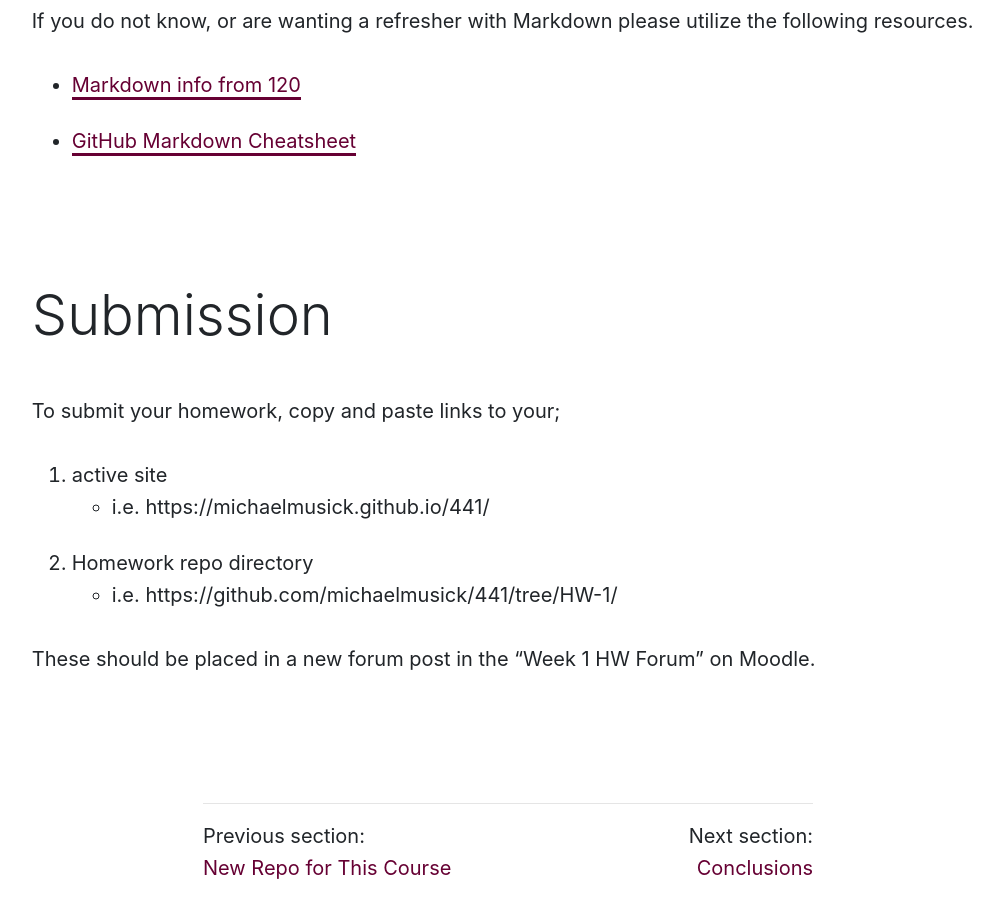
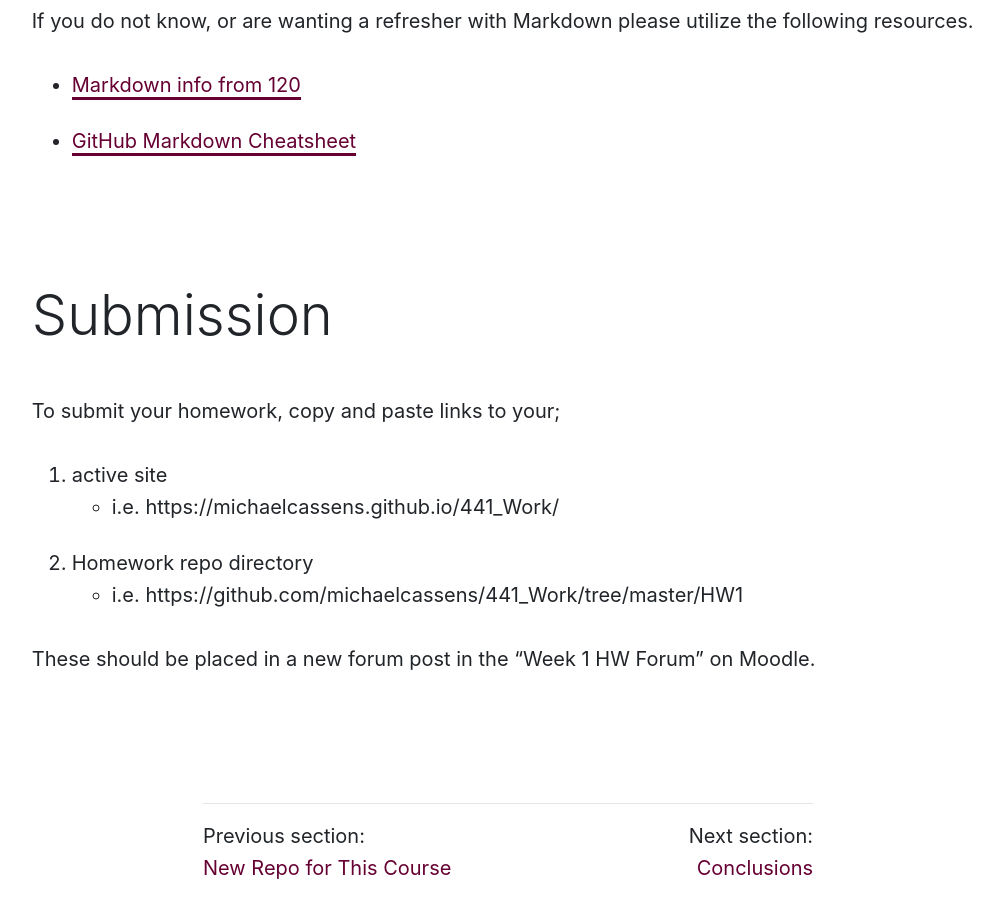
Before and after one commit to Montana-Media-Arts/441-web-tech-Spring2019-course, a Jekyll site: the page built from modules/week-1/_posts/2017-01-15-homework.md, in a window 1280 px wide and 900 px high, scrolled down 5061 px. Shown: the whole window, without its empty margins (132-1135 px from the left). Built offline with Jekyll 4.4.1, drawn with Linux system fonts in a browser that asks for light colours; nearby versions of some CDN libraries; part of the change alters nothing that is shown.

Commit message:
Update 2017-01-15-homework.md
changed the homework page to reflect my profile

```diff
--- a/modules/week-1/_posts/2017-01-15-homework.md
+++ b/modules/week-1/_posts/2017-01-15-homework.md
@@ -67,7 +67,7 @@ With respect to the file structure, the site should;
 The following are links to a live example of this site and the associated repository.
 
 
-| [**[Live Site Example]**](https://michaelmusick.github.io/441/) | [**[View on GitHub]**](https://github.com/michaelmusick/441/tree/HW-1/) | [**[Zip Download]**](https://github.com/michaelmusick/441/raw/HW-1/HW-1/HW-1.zip) |
+| [**[Live Site Example]**](https://michaelcassens.github.io/441_Work/) | [**[View on GitHub]**](https://github.com/michaelcassens/441_Work) | [**[Zip Download]**](https://github.com/michaelcassens/441_Work/tree/master/HW1/HW-1.zip) |
 
 
 > Note: You are welcome to look at code, snoop around, and see how I solved these problems. You should also examine the repository directory structure to understand what I am asking for "directory structure" - wise.
@@ -75,7 +75,7 @@ The following are links to a live example of this site and the associated reposi
 #### Embedded iframe Version
 
 <div class="displayed_code_example">
-    <div class="embed-responsive" style="padding-bottom:80%"><iframe class="embed-responsive-item" src="https://michaelmusick.github.io/441/" frameborder="0" allowfullscreen></iframe></div>
+    <div class="embed-responsive" style="padding-bottom:80%"><iframe class="embed-responsive-item" src="https://michaelcassens.github.io/441_Work/" frameborder="0" allowfullscreen></iframe></div>
 </div>
 
 
@@ -98,8 +98,8 @@ If you do not know, or are wanting a refresher with Markdown please utilize the
 To submit your homework, copy and paste links to your;
 
 1. active site
-    - i.e. https://michaelmusick.github.io/441/
+    - i.e. https://michaelcassens.github.io/441_Work/
 2. Homework repo directory
-    - i.e. https://github.com/michaelmusick/441/tree/HW-1/
+    - i.e. https://github.com/michaelcassens/441_Work/tree/master/HW1
 
 These should be placed in a new forum post in the "Week 1 HW Forum" on Moodle.
```
